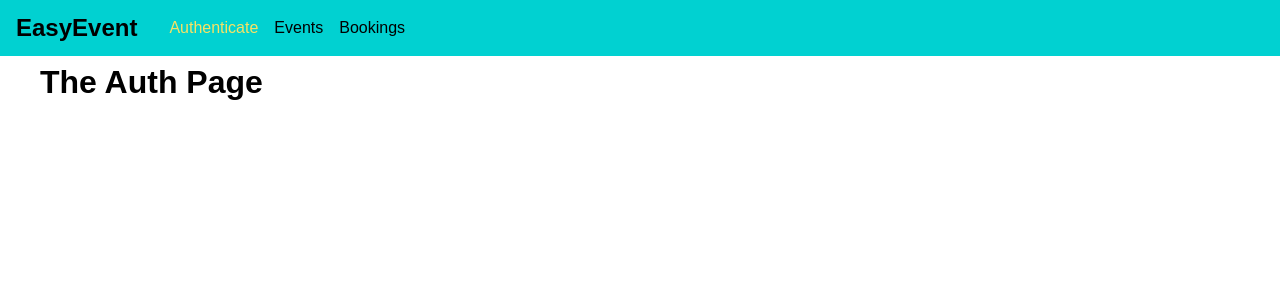
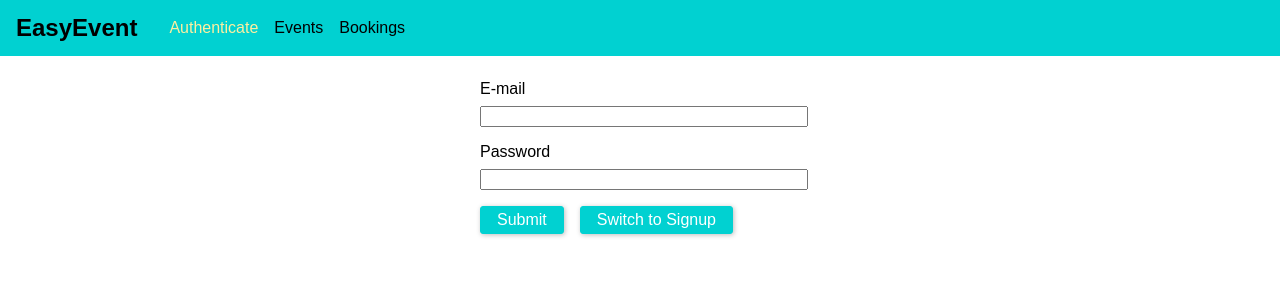
Before and after one commit to gha665/graphql-react-event-booking, a React (Create React App) app in the folder frontend/: page /auth in a window 1280 px wide. Shown: the top 300 px of the page. Built offline with nearby package versions, Linux system fonts and the light colour scheme.

Commit message:
added style to form amd buttons

```diff
--- a/frontend/src/App.js
+++ b/frontend/src/App.js
@@ -4,7 +4,7 @@
 import AuthPage from "./pages/Auth";
 import BookingsPage from "./pages/Bookings";
 import EventsPage from "./pages/Events";
-import MainNavigation from "./pages/components/Navigation/MainNavigation";
+import MainNavigation from "./components/Navigation/MainNavigation";
 
 import "./App.css";
 
--- a/frontend/src/pages/components/Navigation/MainNavigation.css
+++ b/frontend/src/components/Navigation/MainNavigation.css
@@ -38,5 +38,5 @@
 .main-navigation__items a:hover,
 .main-navigation__items a:active,
 .main-navigation__items a.active {
-  color: #f8e264;
+  color: #fdefa0;
 }
--- /dev/null
+++ b/frontend/src/pages/Auth.css
@@ -0,0 +1,37 @@
+.auth-form {
+  width: 20rem;
+  max-width: 80%;
+  margin: 5rem auto;
+}
+
+.form-control label,
+.form-control input {
+  display: block;
+  width: 100%;
+}
+
+.form-control label {
+  margin-bottom: 0.5rem;
+}
+
+.form-control {
+  margin-bottom: 1rem;
+}
+
+.form-actions button {
+  background: #01d1d1;
+  font: inherit;
+  border: 1px solid #01d1d1;
+  border-radius: 3px;
+  padding: 0.25rem 1rem;
+  margin-right: 1rem;
+  box-shadow: 1px 1px 5px rgba(0, 0, 0, 0.26);
+  color: white;
+  cursor: pointer;
+}
+
+.form-actions button:hover,
+.form-actions button:active {
+  background: #01a7a7;
+  border-color: #01a7a7;
+}
--- a/frontend/src/pages/Auth.js
+++ b/frontend/src/pages/Auth.js
@@ -1,8 +1,28 @@
 import React, { Component } from "react";
+
+import "./Auth.css";
+
 
 class AuthPage extends Component {
   render() {
-    return <h1>The Auth Page</h1>;
+    return (
+      <form className="auth-form">
+        <div className="form-control">
+          <label htmlFor="email">E-mail</label>
+          <input type="email" id="email" />
+        </div>
+
+        <div className="form-control">
+          <label htmlFor="password">Password</label>
+          <input type="password" id="password" />
+        </div>
+
+        <div className="form-actions">
+          <button type="submit">Submit</button>
+          <button type="button">Switch to Signup</button>
+        </div>
+      </form>
+    );
   }
 }
 
```
Also changed, not shown: frontend/src/components/Navigation/MainNavigation.js (renamed from frontend/src/pages/components/Navigation/MainNavigation.js).
